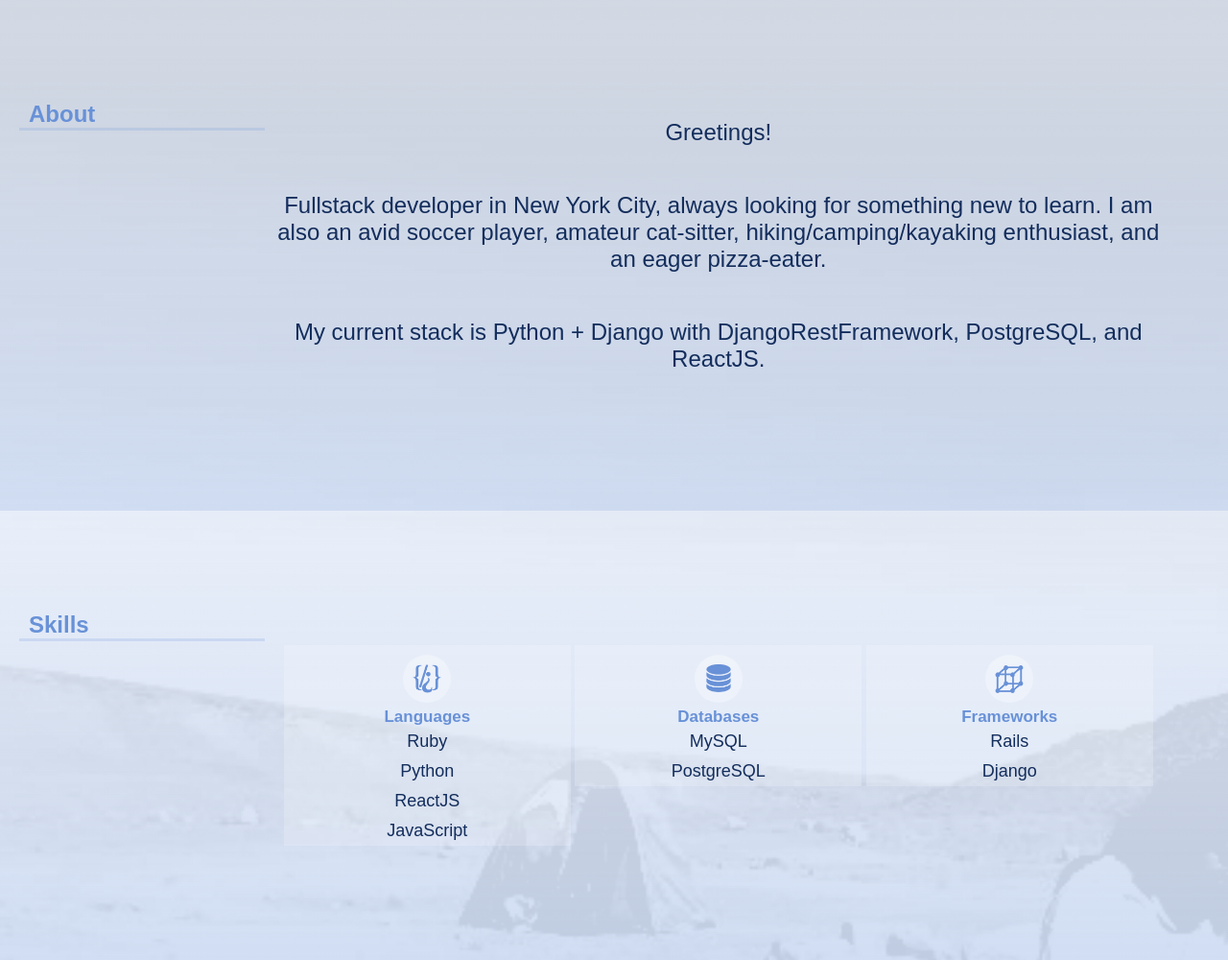
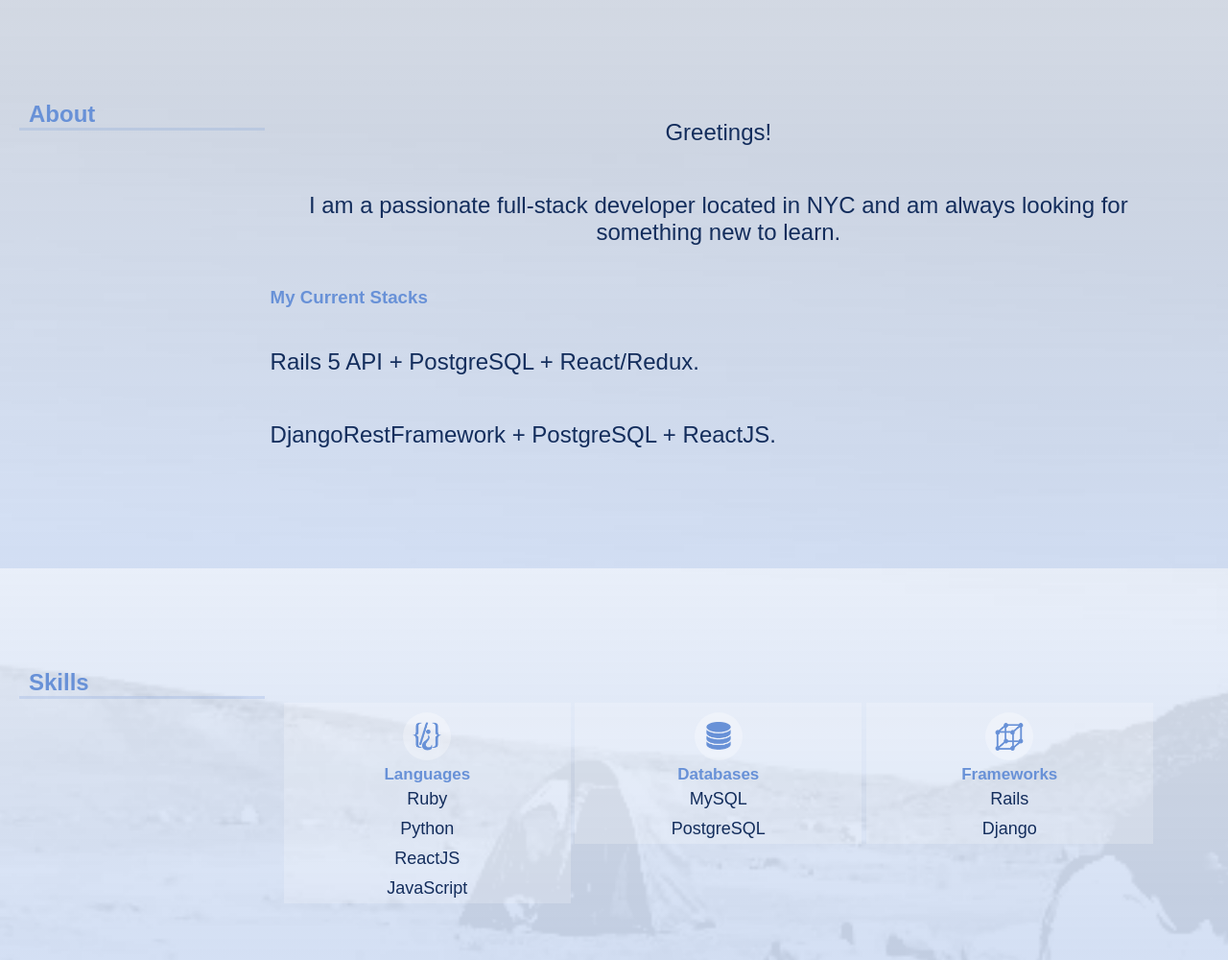
Before and after one commit to juli212/juli212.github.io, a PHP site: page / in a window 1280 px wide. Shown: the part 60-1060 px from the top of the page at 96% size. Run offline with PHP 8.4, Linux system fonts and the light colour scheme; some libraries are stand-ins or nearby versions.

Commit message:
update description

```diff
--- a/index.html
+++ b/index.html
@@ -38,10 +38,14 @@
 					Greetings!
 				</p>
 				<p>
-					Fullstack developer in New York City, always looking for something new to learn. I am also an avid soccer player, amateur cat-sitter, hiking/camping/kayaking enthusiast, and an eager pizza-eater.
+					I am a passionate full-stack developer located in NYC and am always looking for something new to learn.
 				</p>
-				<p>
-					My current stack is Python + Django with DjangoRestFramework, PostgreSQL, and ReactJS.
+				<h3 class="left">My Current Stacks</h3>
+				<p class='left'>
+					Rails 5 API + PostgreSQL + React/Redux.
+				</p>
+				<p class='left'>
+					DjangoRestFramework + PostgreSQL + ReactJS.
 				</p>
 			</div>
 
--- a/style.css
+++ b/style.css
@@ -241,6 +241,15 @@ header:hover .header-icon img {
 		width: 100%;
 		display: inline-block;
 		padding: 0 5% 0 22%;
+	}
+
+	.main p.left {
+		text-align: left;
+
+	}
+	.main h3.left {
+		text-align: left;
+		padding-left: 22%;
 	}
 }
 
```
